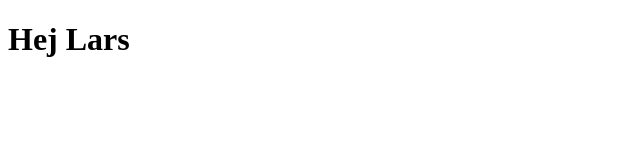
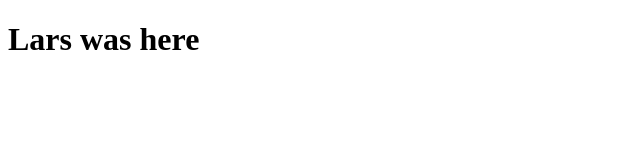
Before and after one commit to lars-x/lars-x.github.io, a plain HTML site: page index.html in a window 1280 px wide. Shown: the whole page, without its empty margins (0-640 px from the left). Drawn offline with Linux system fonts and the light colour scheme.

Commit message:
Update index.html

```diff
--- a/index.html
+++ b/index.html
@@ -6,6 +6,6 @@
     <title>Heja Gais</title>
 </head>
 <body>
-    <h1>Hej Lars</h1>
+    <h1>Lars was here</h1>
 </body>
 </html>
```
